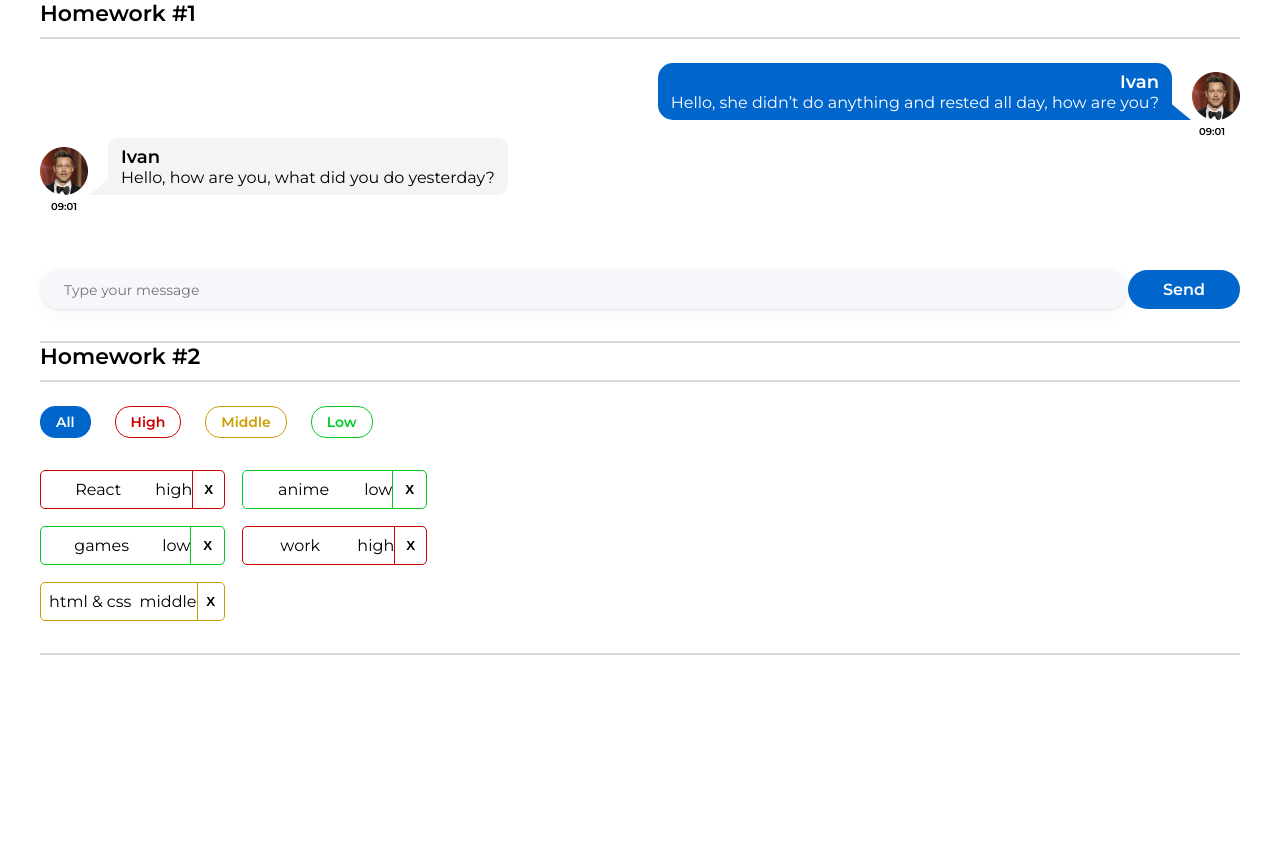
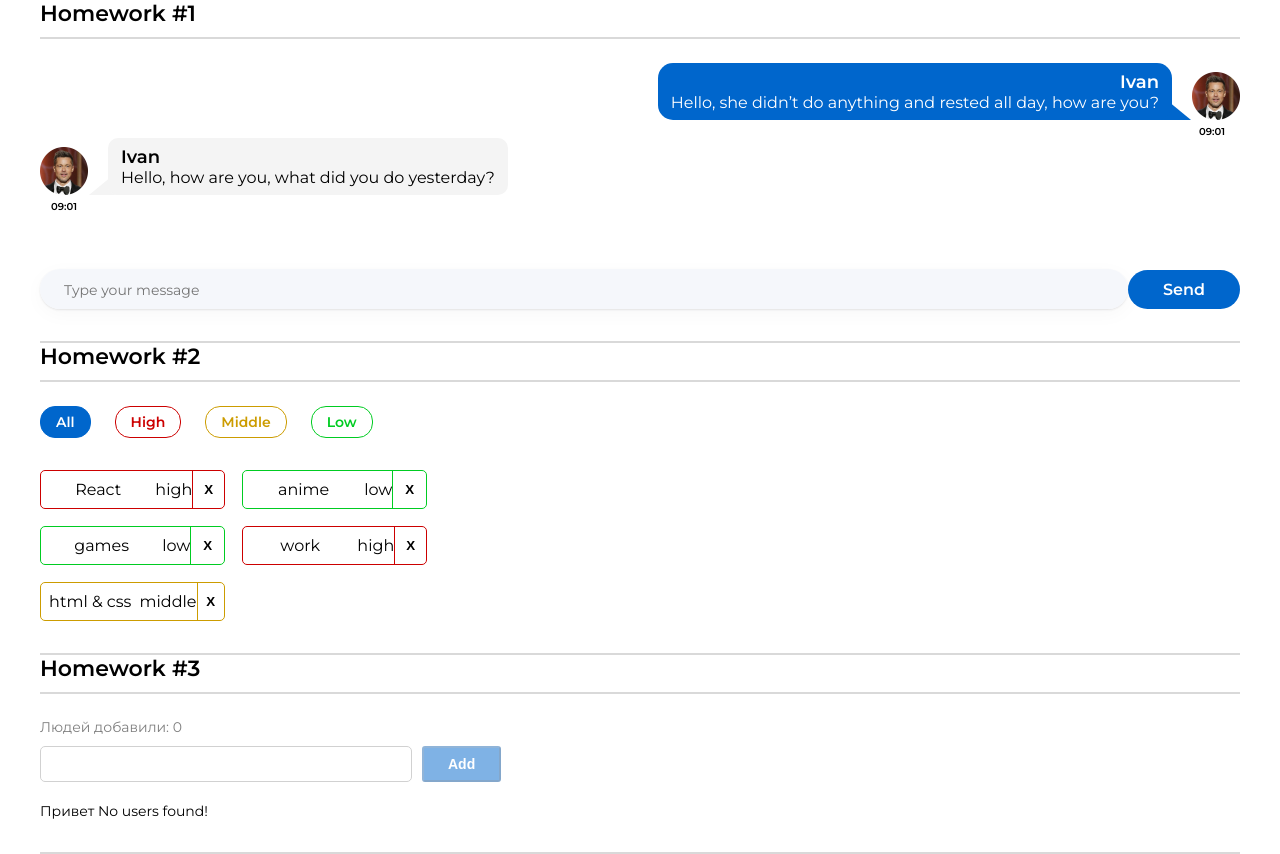
Before and after one commit to DmitryRybalko/hw2, a React (Create React App) app: page / in a window 1280 px wide. Before the commit the page ends 800 px from the top, so only its background shows below. Built offline with nearby package versions, Linux system fonts and the light colour scheme.

Commit message:
homework3 is done

```diff
--- a/src/s1-main/App.tsx
+++ b/src/s1-main/App.tsx
@@ -1,14 +1,14 @@
 import s from "./App.module.css";
 import HW1 from "../s2-homeworks/hw01/HW1";
 import HW2 from "../s2-homeworks/hw02/HW2";
+import HW3 from "../s2-homeworks/hw03/HW3";
 
 function App() {
   return (
     <div className={s.App}>
       <HW1 />
-      {/*раскомментировать по ходу выполнения*/}
       <HW2 />
-      {/*<HW3/>*/}
+      <HW3 />
       {/*<HW4/>*/}
 
       {/*при выполнении дз 5 и более - закомментировать здесь дз 1-4, так как они есть внутри дз 5*/}
--- a/src/s2-homeworks/hw03/Greeting.module.css
+++ b/src/s2-homeworks/hw03/Greeting.module.css
@@ -1,35 +1,80 @@
-.greetingForm {
-}
-
 .inputAndButtonContainer {
+  display: flex;
+  flex-wrap: wrap;
 }
 
 .error {
+  color: #c00;
+  margin: 10px 0 10px;
 }
 
 .input {
-}
-
-.input:focus {
+  width: 372px;
+  height: 36px;
+  border-radius: 5px;
+  border: 1px solid #d1d1d1;
+  font-family: "Montserrat";
+  font-size: 14px;
+  font-style: normal;
+  font-weight: 400;
+  line-height: normal;
+  margin-bottom: 10px;
+  margin-right: 10px;
 }
 
 .errorInput {
+  color: #c00;
+  width: 372px;
+  height: 36px;
+  border-radius: 5px;
+  border: 1px solid #c00;
+  font-family: "Montserrat";
+  font-size: 14px;
+  font-style: normal;
+  font-weight: 400;
+  line-height: normal;
+  margin-bottom: 10px;
+  margin-right: 10px;
 }
 
 .button {
+  height: 36px;
+  padding: 5px 24px;
+  border-radius: 3px;
+  background-color: #06c;
+  color: #fff;
+  font-size: 14px;
+  font-style: normal;
+  font-weight: 600;
+  line-height: 20px;
+  cursor: pointer;
 }
 
 .button:focus {
+  background-color: rgb(1, 70, 138);
 }
 
 .button:active {
+  background-color: rgb(1, 70, 138);
 }
 
 .button:disabled {
+  opacity: 0.5;
 }
 
 .text {
+  color: rgba(0, 0, 0, 0.5);
+  margin-bottom: 10px;
+  font-size: 14px;
+  font-style: normal;
+  font-weight: 500;
+  line-height: normal;
 }
 
 .greeting {
+  color: #000;
+  font-size: 14px;
+  font-style: normal;
+  font-weight: 500;
+  line-height: normal;
 }
--- a/src/s2-homeworks/hw03/Greeting.tsx
+++ b/src/s2-homeworks/hw03/Greeting.tsx
@@ -1,16 +1,16 @@
-import React, {ChangeEvent, KeyboardEvent} from 'react'
-import s from './Greeting.module.css'
+import React, { ChangeEvent, KeyboardEvent } from "react";
+import s from "./Greeting.module.css";
 
 type GreetingPropsType = {
-    name: any // need to fix any
-    setNameCallback: any // need to fix any
-    addUser: any // need to fix any
-    onBlur: any // need to fix any
-    onEnter: any // need to fix any
-    error: any // need to fix any
-    totalUsers: any // need to fix any
-    lastUserName?: any // need to fix any
-}
+  name: string; // need to fix any
+  setNameCallback: (e: ChangeEvent<HTMLInputElement>) => void; // need to fix any
+  addUser: () => void; // need to fix any
+  onBlur: () => void; // need to fix any
+  onEnter: (e: KeyboardEvent<HTMLInputElement>) => void; // need to fix any
+  error: string; // need to fix any
+  totalUsers: number; // need to fix any
+  lastUserName?: string; // need to fix any
+};
 
 // презентационная компонента (для верстальщика)
 const Greeting: React.FC<GreetingPropsType> = (
@@ -25,49 +25,47 @@ const Greeting: React.FC<GreetingPropsType> = (
     lastUserName,
   } // деструктуризация пропсов
 ) => {
-    const inputClass = s.errorInput // need to fix with (?:)
+  const inputClass = error !== "" ? s.errorInput : s.input; // need to fix with (?:)
 
   return (
-        <div id={'hw3-form'} className={s.greetingForm}>
+    <div id={"hw3-form"} className={s.greetingForm}>
       <div className={s.text}>
-                {'Людей добавили: '}
-                <span id={'hw3-users-total'}>
-                    {totalUsers}
-                </span>
+        {"Людей добавили: "}
+        <span id={"hw3-users-total"}>{totalUsers}</span>
       </div>
 
       <div className={s.inputAndButtonContainer}>
-                <div>
+        <div className="input__wrapper">
           <input
-                        id={'hw3-input'}
+            id={"hw3-input"}
             value={name}
             onChange={setNameCallback}
             className={inputClass}
             onKeyDown={onEnter}
             onBlur={onBlur}
           />
-                    <div id={'hw3-error'} className={s.error}>
+          <div id={"hw3-error"} className={s.error}>
             {error}
           </div>
         </div>
 
         <button
-                    id={'hw3-button'}
+          id={"hw3-button"}
           onClick={addUser}
           className={s.button}
           disabled={!name.trim()}
         >
-                    add
+          Add
         </button>
       </div>
 
       {lastUserName && (
         <div className={s.greeting}>
-                    Привет <span id={'hw3-last-user'}>{lastUserName}</span>!
+          Привет <span id={"hw3-last-user"}>{lastUserName}</span>!
         </div>
       )}
     </div>
-    )
-}
+  );
+};
 
-export default Greeting
+export default Greeting;
--- a/src/s2-homeworks/hw03/GreetingContainer.tsx
+++ b/src/s2-homeworks/hw03/GreetingContainer.tsx
@@ -1,21 +1,49 @@
-import React, { ChangeEvent, KeyboardEvent, useState } from 'react'
-import Greeting from './Greeting'
-import { UserType } from './HW3'
+import React, {
+  ChangeEvent,
+  Dispatch,
+  KeyboardEvent,
+  SetStateAction,
+  useState,
+} from "react";
+import Greeting from "./Greeting";
+import { UserType } from "./HW3";
 
 type GreetingContainerPropsType = {
-    users: any // need to fix any
-    addUserCallback: any // need to fix any
+  users: UserType[]; // need to fix any
+  addUserCallback: (name: string) => void; // need to fix any
+};
+
+export const pureAddUser = (
+  name: string,
+  setError: Dispatch<SetStateAction<string>>,
+  setName: any,
+  addUserCallback: (name: string) => void
+) => {
+  // если имя пустое - показать ошибку, иначе - добавить юзера и очистить инпут
+  if (name.trim() === "") {
+    setError("Name can't be empty");
+  } else {
+    addUserCallback(name);
+    setName("");
   }
+};
 
-export const pureAddUser = (name: any, setError: any, setName: any, addUserCallback: any) => {
-    // если имя пустое - показать ошибку, иначе - добавить юзера и очистить инпут
+export const pureOnBlur = (name: string, setError: any) => {
+  // если имя пустое - показать ошибку
+  if (name.trim() === "") {
+    setError("Ошибка! Введите имя!");
   }
+};
 
-export const pureOnBlur = (name: any, setError: any) => { // если имя пустое - показать ошибку
+export const pureOnEnter = (
+  e: KeyboardEvent<HTMLInputElement>,
+  addUser: any
+) => {
+  // если нажата кнопка Enter - добавить
+  if (e.key === "Enter") {
+    addUser();
   }
-
-export const pureOnEnter = (e: any, addUser: any) => { // если нажата кнопка Enter - добавить
-}
+};
 
 // более простой и понятный для новичков
 // function GreetingContainer(props: GreetingPropsType) {
@@ -26,28 +54,34 @@ const GreetingContainer: React.FC<GreetingContainerPropsType> = ({
   addUserCallback,
 }) => {
   // деструктуризация пропсов
-    const [name, setName] = useState<any>('') // need to fix any
-    const [error, setError] = useState<any>('') // need to fix any
+  const [name, setName] = useState<string>(""); // need to fix any
+  const [error, setError] = useState<string>(""); // need to fix any
 
-    const setNameCallback = (e: any) => { // need to fix any
-        setName('some name') // need to fix
+  const setNameCallback = (e: ChangeEvent<HTMLInputElement>) => {
+    // need to fix any
+    setName(e.currentTarget.value); // need to fix
 
-        error && setError('')
-    }
+    error && setError("");
+  };
   const addUser = () => {
-        pureAddUser(name, setError, setName, addUserCallback)
-    }
+    pureAddUser(name, setError, setName, addUserCallback);
+  };
 
   const onBlur = () => {
-        pureOnBlur(name, setError)
+    pureOnBlur(name, setError);
+  };
+
+  const onEnter = (e: KeyboardEvent<HTMLInputElement>) => {
+    pureOnEnter(e, addUser);
+  };
+
+  const totalUsers = users.length;
+  let lastUserName;
+  if (totalUsers > 0) {
+    lastUserName = users[users.length - 1].name;
+  } else {
+    lastUserName = "No users found";
   }
-
-    const onEnter = (e: any) => {
-        pureOnEnter(e, addUser)
-    }
-
-    const totalUsers = 0 // need to fix
-    const lastUserName = 'some name' // need to fix
 
   return (
     <Greeting
@@ -60,7 +94,7 @@ const GreetingContainer: React.FC<GreetingContainerPropsType> = ({
       totalUsers={totalUsers}
       lastUserName={lastUserName}
     />
-    )
-}
+  );
+};
 
-export default GreetingContainer
+export default GreetingContainer;
--- a/src/s2-homeworks/hw03/HW3.tsx
+++ b/src/s2-homeworks/hw03/HW3.tsx
@@ -1,10 +1,10 @@
-import React, { useState } from 'react'
-import { v1 } from 'uuid'
-import s2 from '../../s1-main/App.module.css'
-import GreetingContainer from './GreetingContainer'
+import React, { useState } from "react";
+import { v1 } from "uuid";
+import s2 from "../../s1-main/App.module.css";
+import GreetingContainer from "./GreetingContainer";
 
 /*
-* 1 - описать тип UserType
+ * 1 - описать тип UserType +
  * 2 - указать нужный тип в useState с users
  * 3 - дописать типы и логику функции pureAddUserCallback и проверить её тестами
  * 4 - в файле GreetingContainer.tsx дописать типизацию пропсов
@@ -19,36 +19,41 @@ import GreetingContainer from './GreetingContainer'
 
 // types
 export type UserType = {
-    _id: any // need to fix any
-    name: any // need to fix any
-}
+  _id: string; // need to fix any
+  name: string; // need to fix any
+};
 
-export const pureAddUserCallback = (name: any, setUsers: any, users: any) => { // need to fix any
-    const user = { // need to fix
-    }
-    setUsers([...users, user])
-}
+export const pureAddUserCallback = (
+  name: string,
+  setUsers: any,
+  users: Array<UserType>
+) => {
+  // need to fix any
+  const user = {
+    name,
+    _id: v1(),
+  };
+  setUsers([...users, user]);
+};
 
 const HW3 = () => {
-    const [users, setUsers] = useState<any>([]) // need to fix any
+  const [users, setUsers] = useState<UserType[]>([]); // need to fix any
 
-    const addUserCallback = (name: any) => { // need to fix any
-        pureAddUserCallback(name, setUsers, users)
-    }
+  const addUserCallback = (name: string) => {
+    // need to fix any
+    pureAddUserCallback(name, setUsers, users);
+  };
 
   return (
-        <div id={'hw3'}>
+    <div id={"hw3"}>
       <div className={s2.hwTitle}>Homework #3</div>
       {/*для автоматической проверки дз (не менять)*/}
 
       <div className={s2.hw}>
-                <GreetingContainer
-                    users={users}
-                    addUserCallback={addUserCallback}
-                />
+        <GreetingContainer users={users} addUserCallback={addUserCallback} />
       </div>
     </div>
-    )
-}
+  );
+};
 
-export default HW3
+export default HW3;
```
Also changed, not shown: 1 other file (tests, documents, lock files or other folders). Lines whose indentation alone changed are shown as unchanged.
